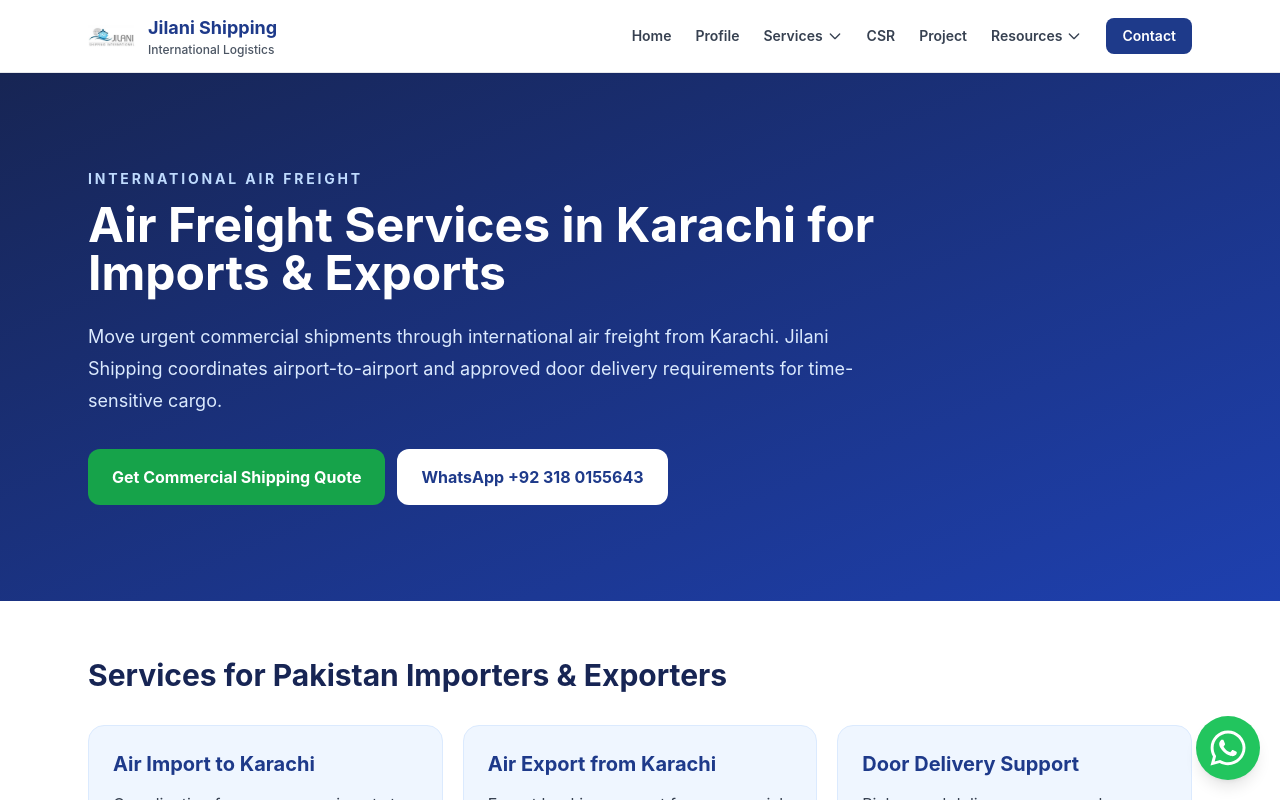
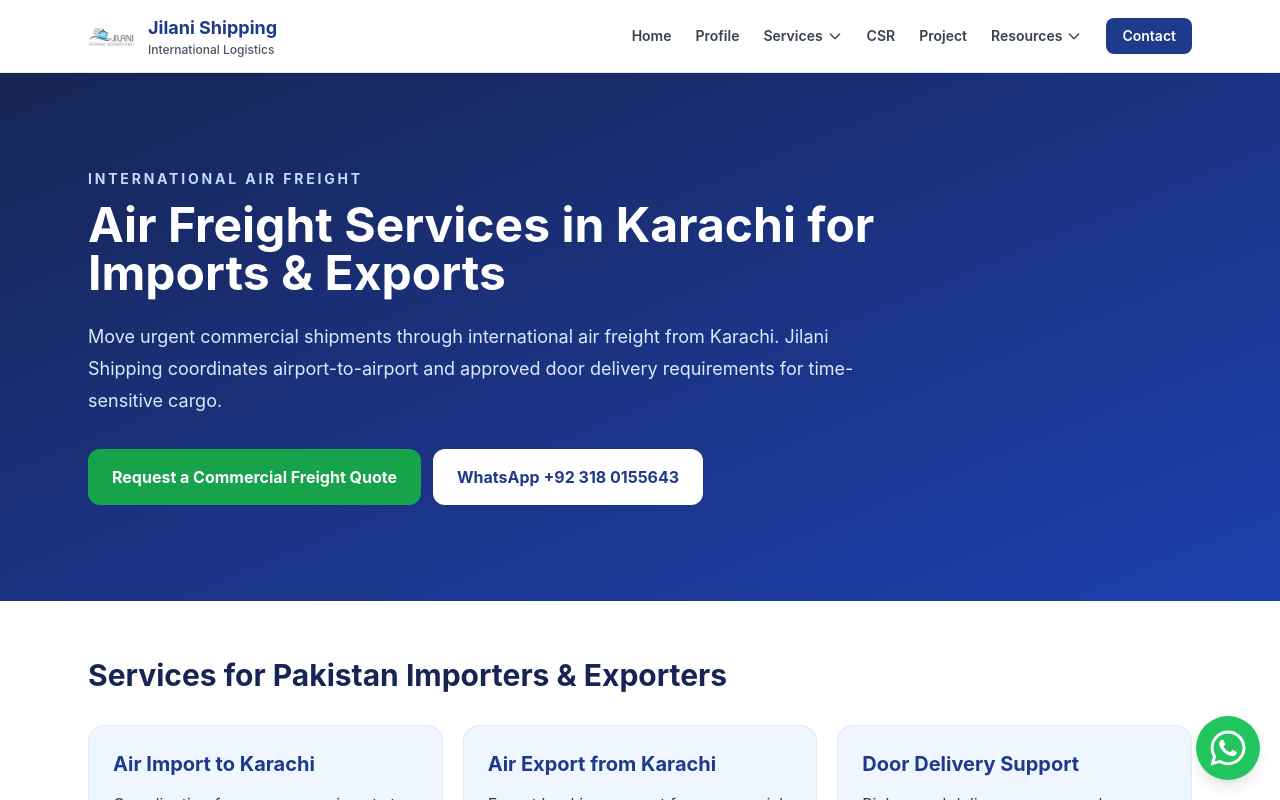
Before and after one commit to ubaidking1/JJ, a Next.js app: page /air-freight-karachi in a window 1280 px wide. Shown: the top 800 px of the page. Built offline with nearby package versions, Linux system fonts and the light colour scheme.

Commit message:
Clarify commercial freight enquiry CTA on landing pages

```diff
--- a/components/SeoLandingPage.tsx
+++ b/components/SeoLandingPage.tsx
@@ -26,7 +26,7 @@ export default function SeoLandingPage({ eyebrow, title, intro, services, proces
           <h1 className="mt-3 max-w-4xl text-4xl font-bold md:text-5xl">{title}</h1>
           <p className="mt-6 max-w-3xl text-lg leading-8 text-blue-100">{intro}</p>
           <div className="mt-8 flex flex-wrap gap-3">
-            <a href="#smart-quote" className="inline-block rounded-xl bg-green-600 px-6 py-4 font-bold text-white hover:bg-green-700">Get Commercial Shipping Quote</a>
+            <a href="#smart-quote" className="inline-block rounded-xl bg-green-600 px-6 py-4 font-bold text-white hover:bg-green-700">Request a Commercial Freight Quote</a>
             <a href="https://wa.me/923180155643" target="_blank" rel="noopener noreferrer" className="inline-block rounded-xl bg-white px-6 py-4 font-bold text-blue-900 hover:bg-blue-50">WhatsApp +92 318 0155643</a>
           </div>
         </div>
```
